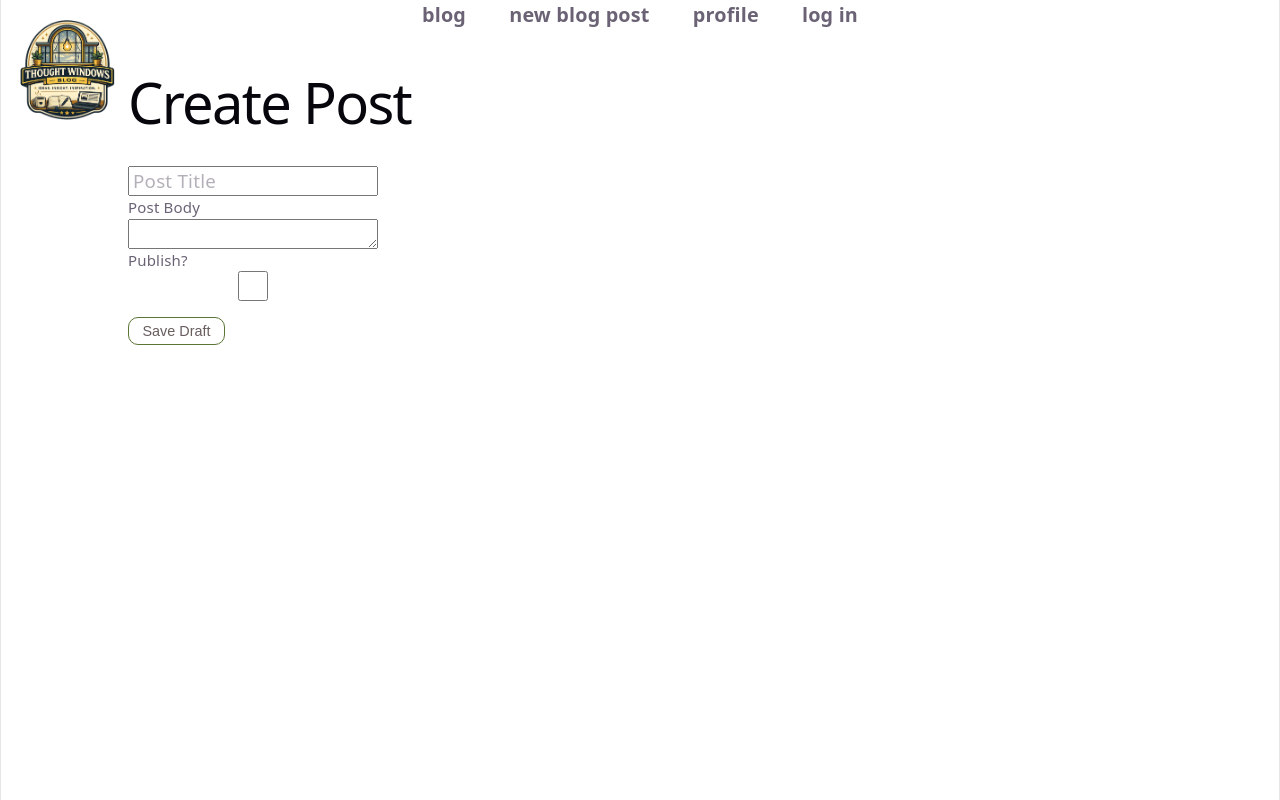
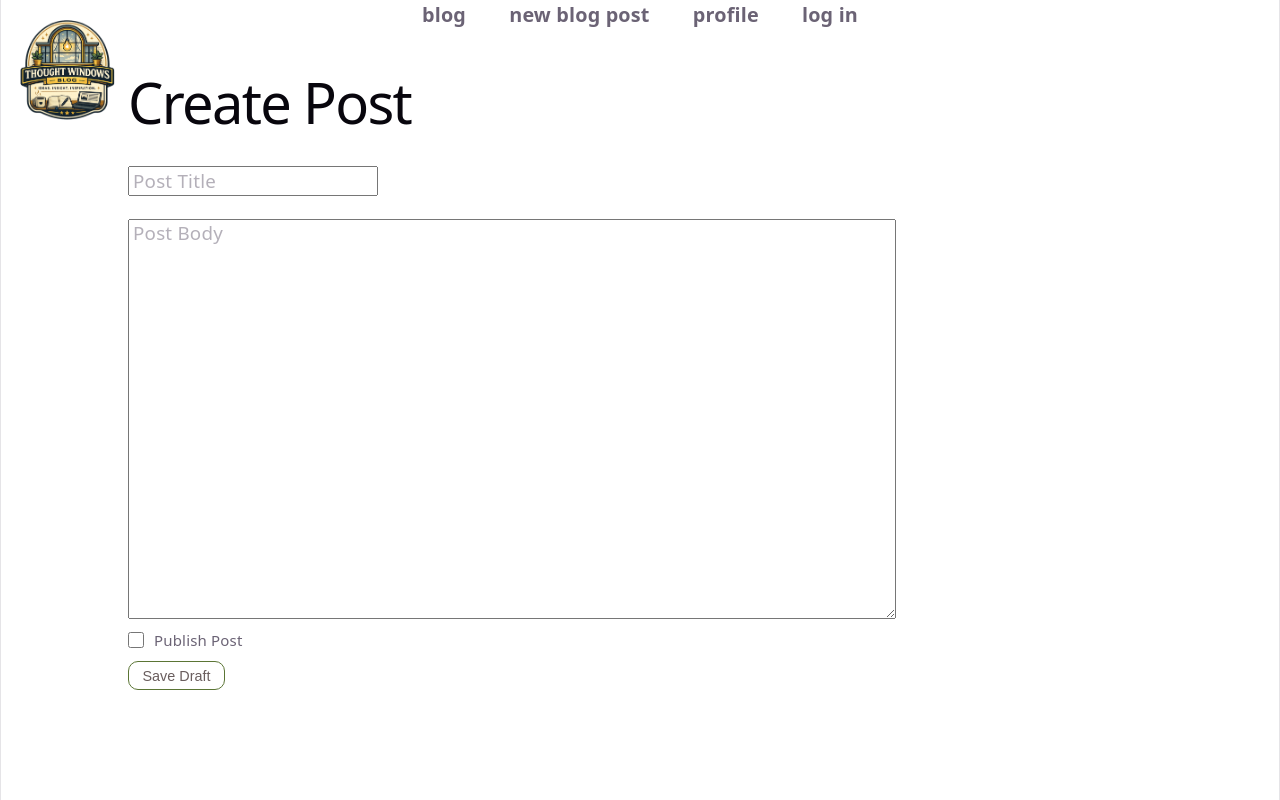
Before and after one commit to housemouse62/blog-admin, a React (Vite) app: page /posts/new in a window 1280 px wide. Shown: the top 800 px of the page. Built offline with nearby package versions, Linux system fonts and the light colour scheme; sample sign-in values are in the browser's storage.

Commit message:
edit css on createPost page

```diff
--- a/src/App.css
+++ b/src/App.css
@@ -27,6 +27,10 @@ img {
   max-width: 100%;
   display: block;
   margin: 20px;
+}
+
+input {
+  font-family: "Times New Roman", Times, serif;
 }
 
 /* ─── Skip Link ─── */
--- a/src/CreatePost.css
+++ b/src/CreatePost.css
@@ -0,0 +1,21 @@
+.create-form {
+  height: 75%;
+}
+
+.form-input#postbody {
+  width: 75%;
+  min-height: 50vh;
+  padding: 5px;
+}
+
+.publish-div {
+  display: flex;
+  flex-direction: row-reverse;
+  justify-content: start;
+  gap: 10px;
+  margin-top: 10px;
+}
+
+.form-checkbox {
+  width: 16px;
+}
--- a/src/CreatePost.jsx
+++ b/src/CreatePost.jsx
@@ -69,7 +69,7 @@ function CreatePost() {
                 <span>Post Title</span>
               </label>
             </div>
-            <div className="form-field">
+            <div className="form-field postbody-div">
               <label className="form-label">
                 <textarea
                   type="text"
@@ -84,15 +84,15 @@ function CreatePost() {
                 <span>Post Body</span>
               </label>
             </div>
-            <div>
+            <div className="publish-div">
               <label htmlFor="published" className="published">
-                Publish?
+                Publish Post
               </label>
               <input
                 type="checkbox"
                 name="published"
                 id="published"
-                className="form-input"
+                className="form-checkbox"
                 checked={publishedState}
                 onChange={() => setPublishedState(!publishedState)}
               />
--- a/src/Login.css
+++ b/src/Login.css
@@ -32,7 +32,7 @@ label > span {
   transform-origin: top left;
 }
 
-label > input[placeholder=" "]:not(:focus):placeholder-shown + span {
+label > :is(input, textarea)[placeholder=" "]:not(:focus):placeholder-shown + span {
   transform: translateY(1.5em) scale(1.25);
   pointer-events: none;
   opacity: 0.5;
--- a/src/Posts.css
+++ b/src/Posts.css
@@ -14,6 +14,7 @@
 .blog-link {
   font-weight: 500;
   margin: 8px 5px 0;
+  color: rgb(148, 148, 239);
 }
 .blog-time,
 .blog-comments {
```
